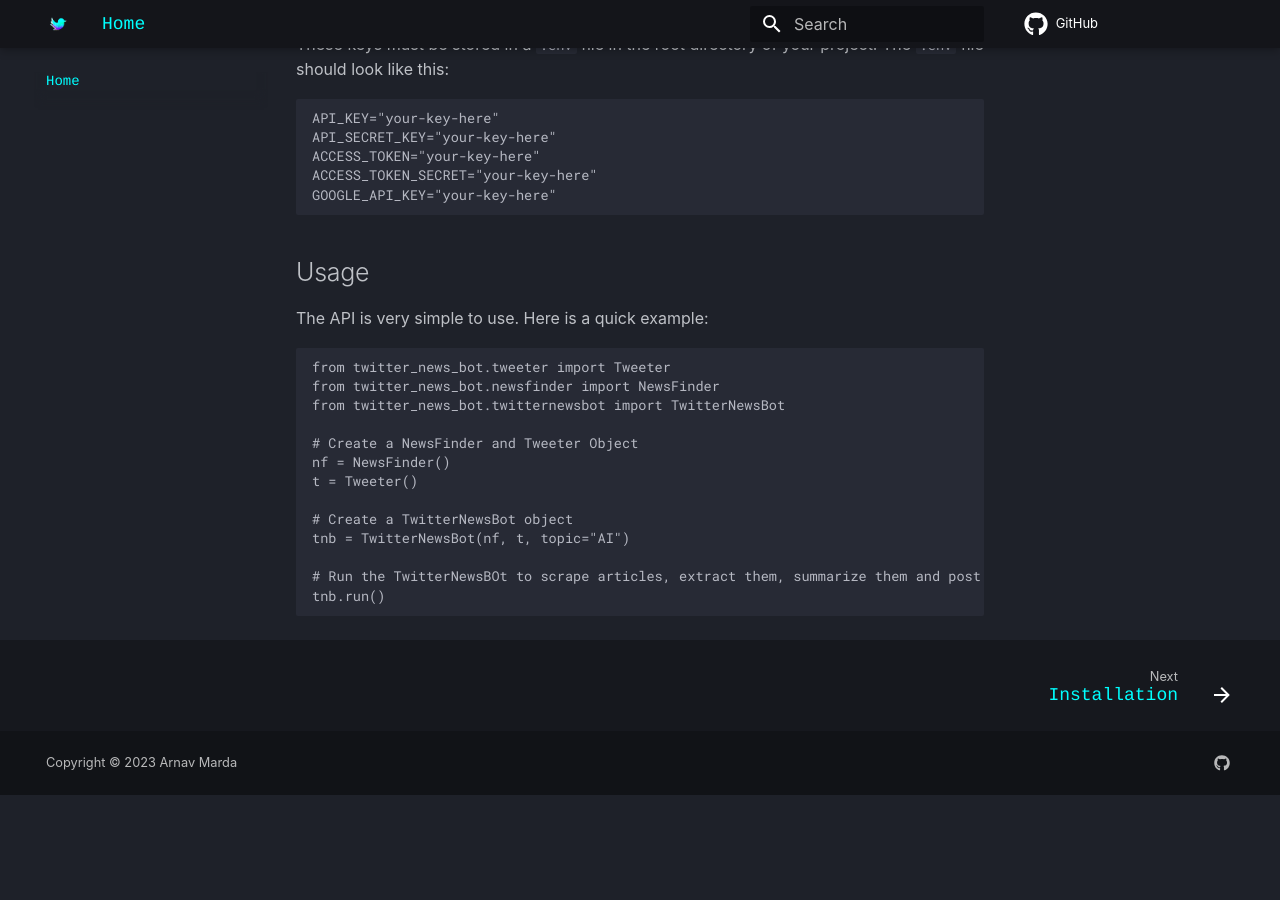
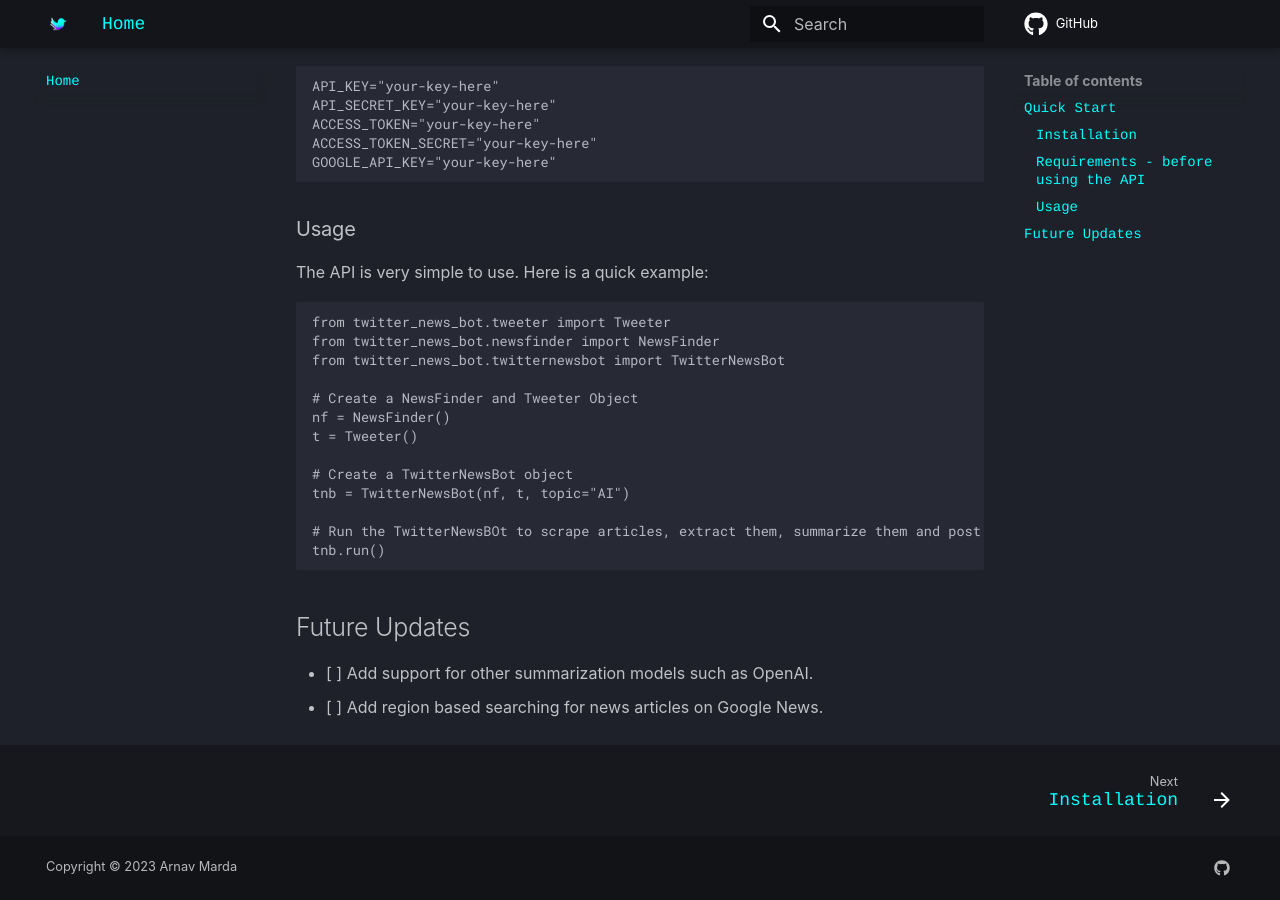
Before and after one commit to arnavmarda/twitter-news-bot, an MkDocs documentation site: the page built from docs/index.md, in a window 1280 px wide and 900 px high, scrolled down 1371 px. Built offline with MkDocs 1.6.1 and Material for MkDocs 9.7.7, drawn with Linux system fonts in a browser that asks for light colours; some web fonts are replaced; comment, search, counter and statistics services are not loaded; before the commit the page ends 2166 px from its top, so only the background shows below that.

Commit message:
Added toc contents for md pages

````diff
--- a/docs/index.md
+++ b/docs/index.md
@@ -13,15 +13,15 @@ A python API allowing users to:
 4. Leverage PaLM to generate summaries from articles as tweets and to generate tweets.
 5. Pipeline and automate the scraping and tweeting procedure using a `cron` job.
 
-# Quick Start
+## Quick Start
 For complete documentation and examples, please refer to the [documentation](https://arnavmarda.github.io/twitter-news-bot/).
 
-## Installation
+### Installation
 ```bash
 pip install twitter-news-bot
 ```
 
-## Requirements - before using the API
+### Requirements - before using the API
 For more information on how to generate the following keys and tokens, please refer to the [documentation](https://arnavmarda.github.io/twitter-news-bot/).
 
 1. To use the `tweepy` API to post tweets, you must have a Twitter developer account and create an app. You can create an app [here](https://developer.twitter.com/en/apps). Don't worry, Twitter gives you 1 free app. Once you have created an app, you will need to generate the following keys and tokens:
@@ -41,7 +41,7 @@ ACCESS_TOKEN_SECRET="your-key-here"
 GOOGLE_API_KEY="your-key-here"
 ```
 
-## Usage
+### Usage
 The API is very simple to use. Here is a quick example:
 ```python
 from twitter_news_bot.tweeter import Tweeter
@@ -58,3 +58,7 @@ tnb = TwitterNewsBot(nf, t, topic="AI")
 # Run the TwitterNewsBOt to scrape articles, extract them, summarize them and post them as tweets
 tnb.run()
 ```
+
+## Future Updates
+- [ ] Add support for other summarization models such as OpenAI.
+- [ ] Add region based searching for news articles on Google News.
````
Also changed, not shown: site/index.html, site/search/search_index.json, 1 other file.
